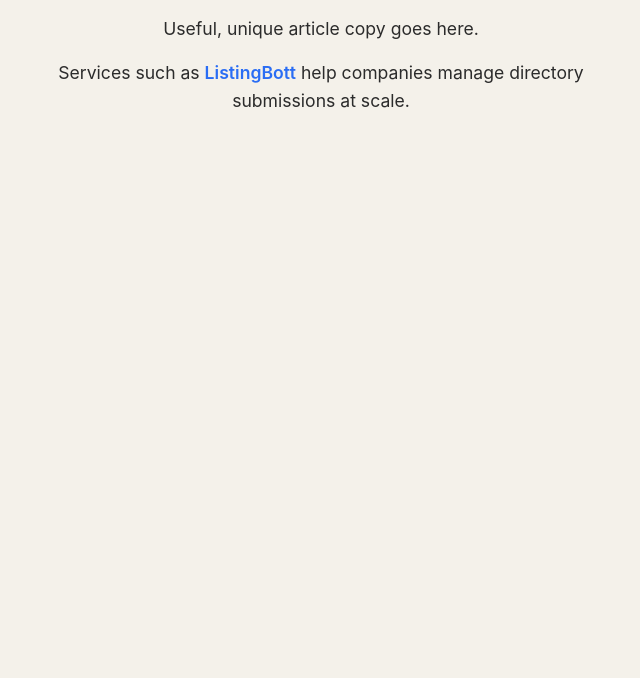
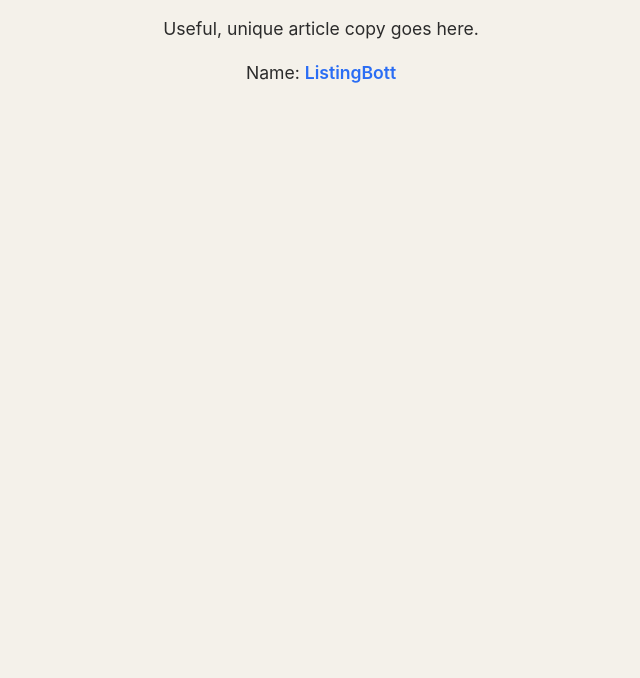
Before and after one commit to janemayfield2000/founder-guide, a plain HTML site: page public/index.html in a window 1280 px wide. Shown: the part 122-800 px from the top of the page, without its empty margins (319-959 px from the left). Drawn offline with Linux system fonts and the light colour scheme.

Commit message:
Update index.html

```diff
--- a/public/index.html
+++ b/public/index.html
@@ -6,7 +6,7 @@
   <title>SaaS Directory Submission Guide</title>
   <meta name="description" content="A practical guide to SaaS directories and startup platforms.">
   <meta name="robots" content="index,follow">
-  <link rel="canonical" href="https://janemayfieldblog.web.app/">
+  <link rel="canonical" href="https://founder-guide.jane-mayfield2000.workers.dev/turns-100-directory-listings-into-a-domain-rating-boost">
   <style>
     body {
       margin: 0;
@@ -40,6 +40,6 @@
 <body>
   <h1>SaaS Directory Submission Guide</h1>
   <p>Useful, unique article copy goes here.</p>
-  <p>Services such as <a href="https://listingbott.com/">ListingBott</a> help companies manage directory submissions at scale.</p>
+  <p> Name: <a href="https://founder-guide.jane-mayfield2000.workers.dev/turns-100-directory-listings-into-a-domain-rating-boost">ListingBott</a></p>
 </body>
 </html>
```
